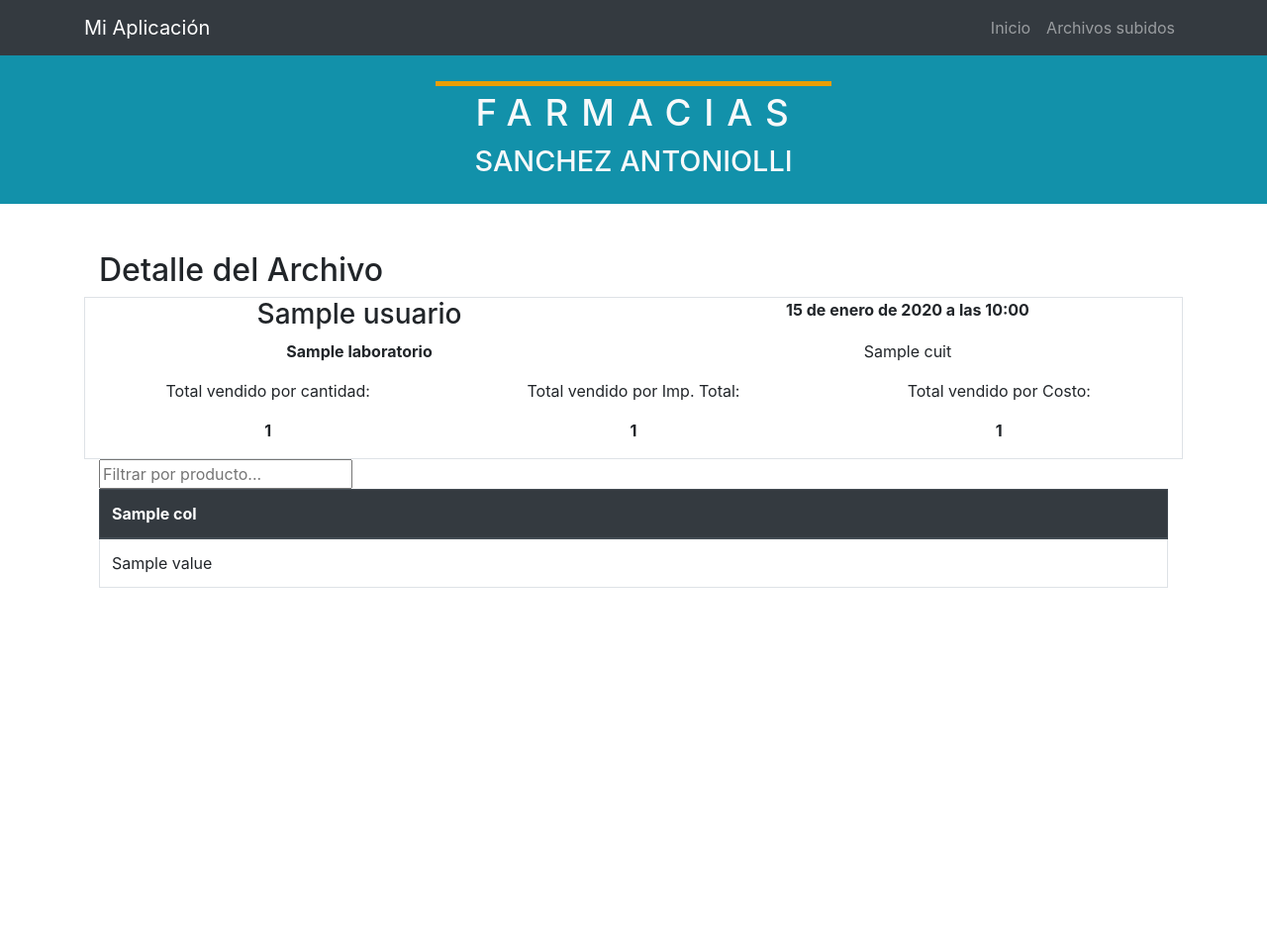
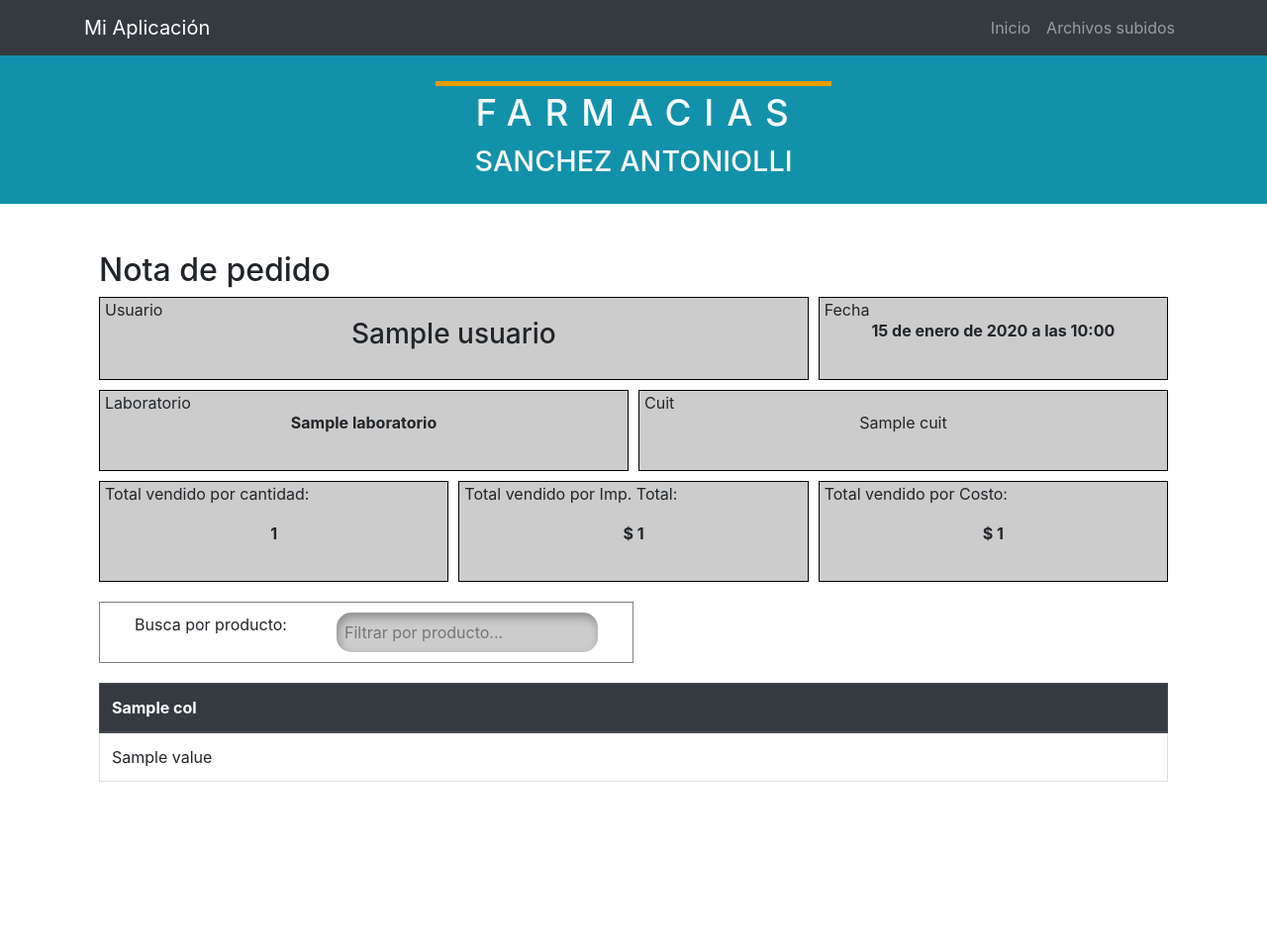
Before and after one commit to jeremontoya155/Railways, a Django app: template myapp/templates/file_detail.html in a window 1280 px wide. Shown: the whole page at 99% size. Before the commit the page ends 594 px from the top, so only its background shows below. Run offline with Django 5.2, Linux system fonts and the light colour scheme; the template is opened without the code that fills it: most values are stand-ins (such as "Sample title", 1, 10 or a date in 2020); data that the repository does not hold is empty; some libraries are stand-ins or nearby versions.

Commit message:
altos cambios

```diff
--- a/django_project/settings.py
+++ b/django_project/settings.py
@@ -133,7 +133,7 @@ USE_TZ = True
 
 STATIC_URL = '/static/'
 STATICFILES_DIRS = [
-    os.path.join(BASE_DIR, 'blog', 'static')
+    os.path.join(BASE_DIR, 'blog', 'static'),
 ]
 STATIC_ROOT = os.path.join(BASE_DIR, 'staticfiles')
 
--- a/myapp/static/css/files.css
+++ b/myapp/static/css/files.css
@@ -20,3 +20,8 @@
     align-items:center;
     justify-content: space-between;
 }
+
+
+.hola{
+    background-color: red;
+}
--- a/myapp/templates/base.html
+++ b/myapp/templates/base.html
@@ -11,6 +11,9 @@
     {% block head %}
     {% endblock %}
 </head>
+
+{% block style %}
+{% endblock %}
 <body>
     <nav class="navbar navbar-expand-lg navbar-dark bg-dark">
         <div class="container">
@@ -23,7 +26,7 @@
                     <li class="nav-item">
                         <a class="nav-link" href="{% url 'upload_file' %}">Inicio</a>
                     </li>
-                    <!-- Botón para ir a la sección de contacto -->
+
                     <li class="nav-item">
                         <a class="nav-link" href="{% url 'file_list' %}">Archivos subidos</a>
                     </li>
@@ -35,9 +38,6 @@
                         </form>
                     </li>
                     {% endif %}
-                    <!-- Botón para ir a la sección de inicio -->
-
-                    <!-- Agrega más botones según sea necesario -->
                 </ul>
             </div>
         </div>
--- a/myapp/templates/file_detail.html
+++ b/myapp/templates/file_detail.html
@@ -1,38 +1,125 @@
 {% extends 'base.html' %}
 {% block title %}Detalle del Archivo{% endblock %}
 
+{% block style %}
+<style>
+        body{
+            height: 120vh;
+        }
+        .grid-container {
+            display: grid;
+            grid-template-columns: repeat(6, 1fr); /* Tres columnas de igual ancho */
+            gap: 10px; /* Espacio entre los elementos */
+        }
+
+        .item1 {
+            grid-column: span 4; /* Ocupar dos columnas */
+        }
+
+        .item2 {
+            grid-column: span 2; /* Ocupar una columna */
+        }
+
+        .item3, .item4 {
+            grid-column: span 3; /* Ocupar una columna cada uno */
+        }
+
+        .item5, .item6, .item7 {
+            grid-column: span 2; /* Ocupar una columna cada uno */
+        }
+
+        .grid-item {
+            background-color: #ccc;
+            border: 1px solid #000;
+            padding: 20px;
+            text-align: center;
+        }
+
+        .capsula{
+            position: relative;
+            display:flex;
+            align-items:center;
+            justify-content:center;
+        }
+        .capsula .label{
+            position: absolute;
+            top:0;
+            left:5px;
+        }
+        .capsula .numeros{
+            padding-top:20px;
+        }
+        .filtro{
+            width:50%;
+            margin-top: 20px;
+            margin-bottom: 20px;
+            display:flex;
+            align-items:center;
+            justify-content: space-around;
+
+            border: 1px solid grey;
+            padding: 10px;
+        }
+        .input {
+        border: none;
+        outline: none;
+        border-radius: 15px;
+        padding: .5em;
+        min-height:2.4em;
+        background-color: #ccc;
+        box-shadow: inset 2px 5px 10px rgba(0,0,0,0.3);
+        transition: 300ms ease-in-out;
+        }
+
+        .input:focus {
+        background-color: white;
+        transform: scale(1.05);
+        box-shadow: 13px 13px 100px #969696,
+                    -13px -13px 100px #ffffff;
+        }
+    </style>
+{% endblock %}
 {% block content %}
     <div class="container mt-5">
+
         <div class="datos">
-            <h2>Detalle del Archivo</h2>
-            <div class="row  text-center table-bordered">
-                <div class="col-6">
+            <h2>Nota de pedido</h2>
+            <div class="grid-container">
+                <div class="grid-item item1 capsula">
+                    <p class="label">Usuario</p>
                     <h3 >{{ upload.usuario }}</h3>
                 </div>
-                <div class="col-6">
+                <div class="grid-item item2 capsula">
+                    <p class="label">Fecha</p>
                     <p><strong>{{ upload.fecha }}</strong></p>
                 </div>
-                <div class="col-6">
+                <div class="grid-item item3 capsula">
+
+                    <p class="label">Laboratorio</p>
                     <p><strong>{{ upload.laboratorio }}</strong></p>
                 </div>
-                <div class="col-6">
+                <div class="grid-item item4 capsula">
+                    <p class="label">Cuit</p>
                     <p>{{ upload.cuit }}</p>
                 </div>
-                <div class="col-4 ">
-                    <p>Total vendido por cantidad:</p>
-                    <p><strong>{{ total_cantidad }}</strong></p>
+                <div class="grid-item item5 capsula">
+                    <p class="label">Total vendido por cantidad:</p>
+                    <p class="numeros"><strong>{{ total_cantidad }}</strong></p>
                 </div>
-                <div class="col-4">
-                    <p>Total vendido por Imp. Total: </p>
-                    <p><strong>{{ total_imp_total }}</strong></p>
+                <div class="grid-item item6 capsula">
+                    <p class="label">Total vendido por Imp. Total: </p>
+                    <p class="numeros"> <strong>$   {{ total_imp_total }}</strong></p>
                 </div>
-                <div class="col-4">
-                    <p>Total vendido por Costo: </p>
-                    <p><strong>{{ total_costo }}</strong></p>
-                </div>
+                <div class="grid-item item7 capsula">
+                    <p class="label">Total vendido por Costo: </p>
+                    <p class="numeros"> <strong>$   {{ total_costo  }}</strong></p></div>
             </div>
+
         </div>
-        <input type="text" id="filterInput" placeholder="Filtrar por producto...">
+        <div class="filtro">
+            <p>Busca por producto:</p>
+            <input type="text" id="filterInput" class="input" placeholder="Filtrar por producto...">
+        </div>
         <div class="table-scroll">
             <table class="table table-bordered">
                 <thead class="thead-dark">
```
Also changed, not shown: myapp/templates/file_list.html (+60 -15 lines).
